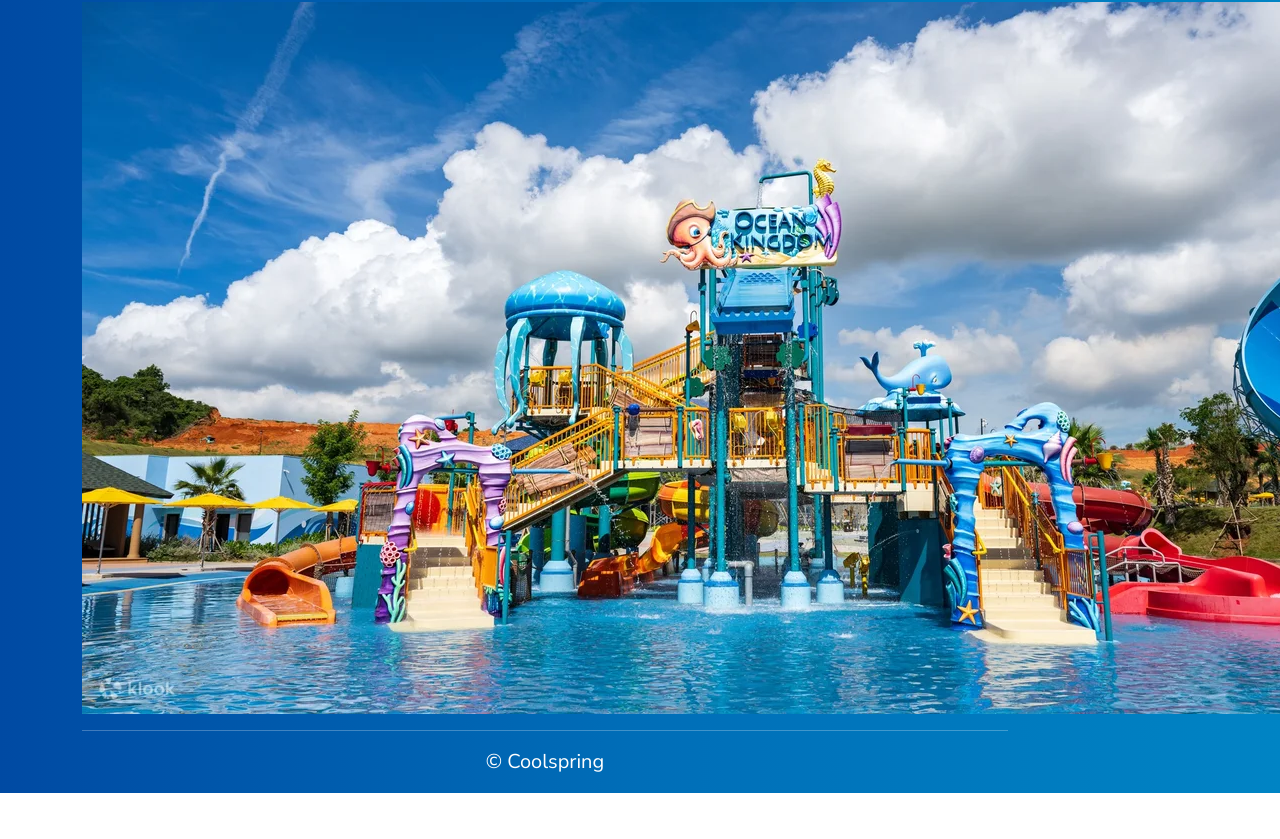
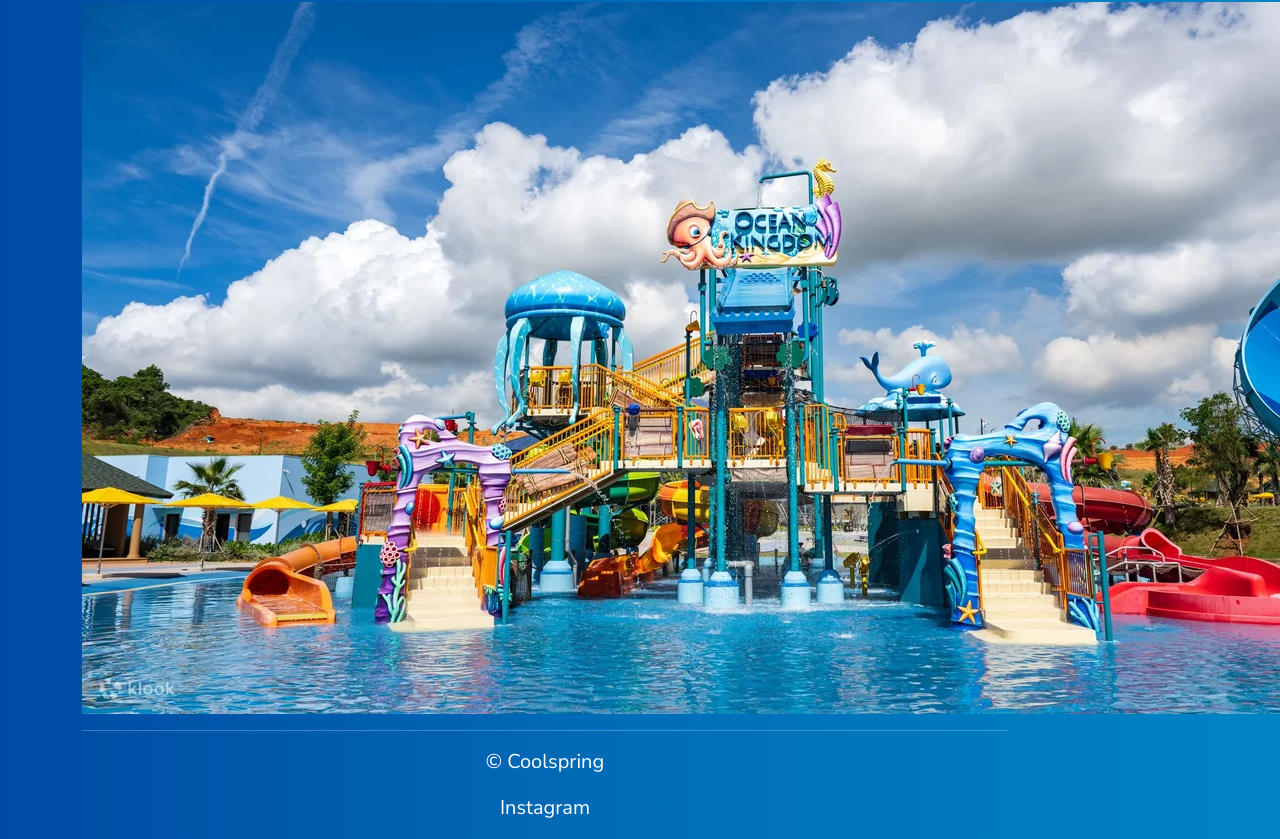
Before and after one commit to sakshikhargone/coolsprings-app, a React (Create React App) app: page / in a window 1280 px wide. Shown: the part 211-1050 px from the top of the page. Before the commit the page ends 1004 px from the top, so only its background shows below. Built offline with nearby package versions, Linux system fonts and the light colour scheme.

Commit message:
Update footer with social media icons

```diff
--- a/src/components/Footer.jsx
+++ b/src/components/Footer.jsx
@@ -2,6 +2,7 @@
   return (
     <div>
       <p className="text-center">&#169; Coolspring</p>
+      <p>Instagram</p>
     </div>
   );
 };
```
